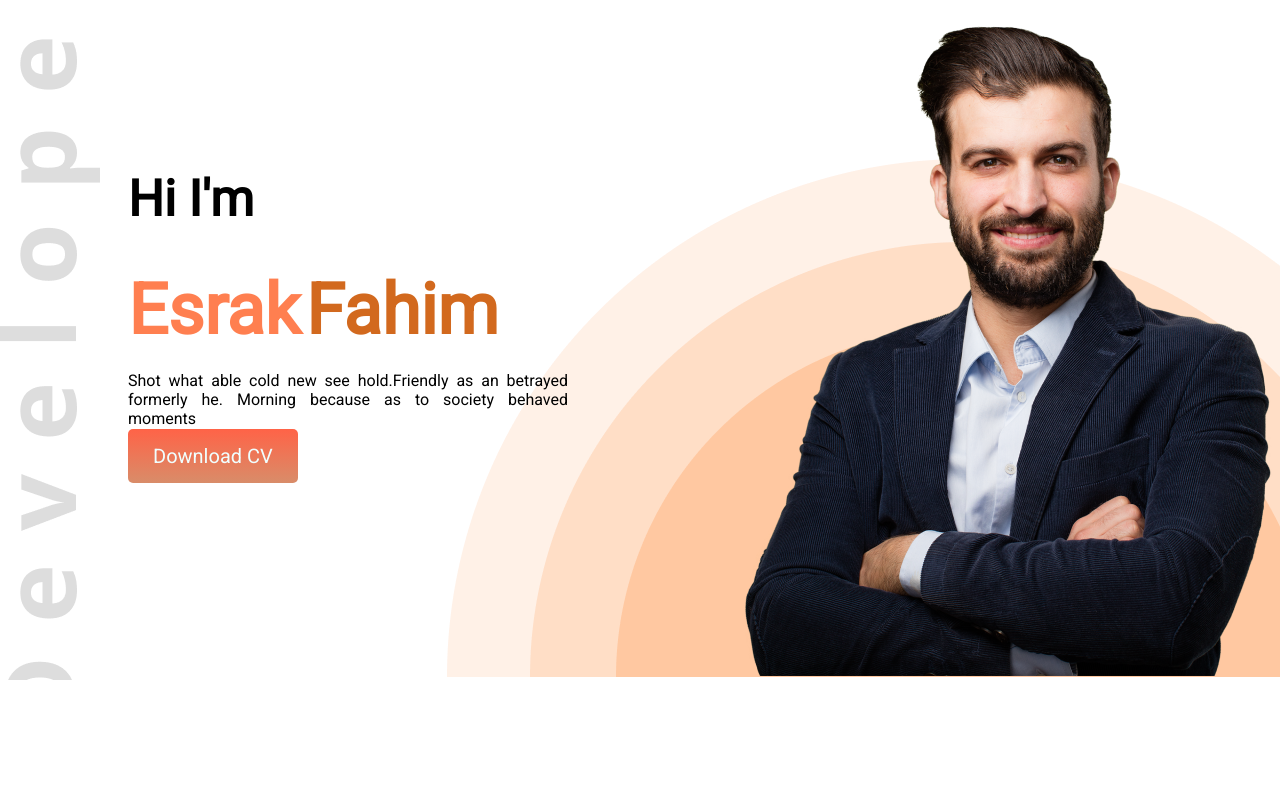
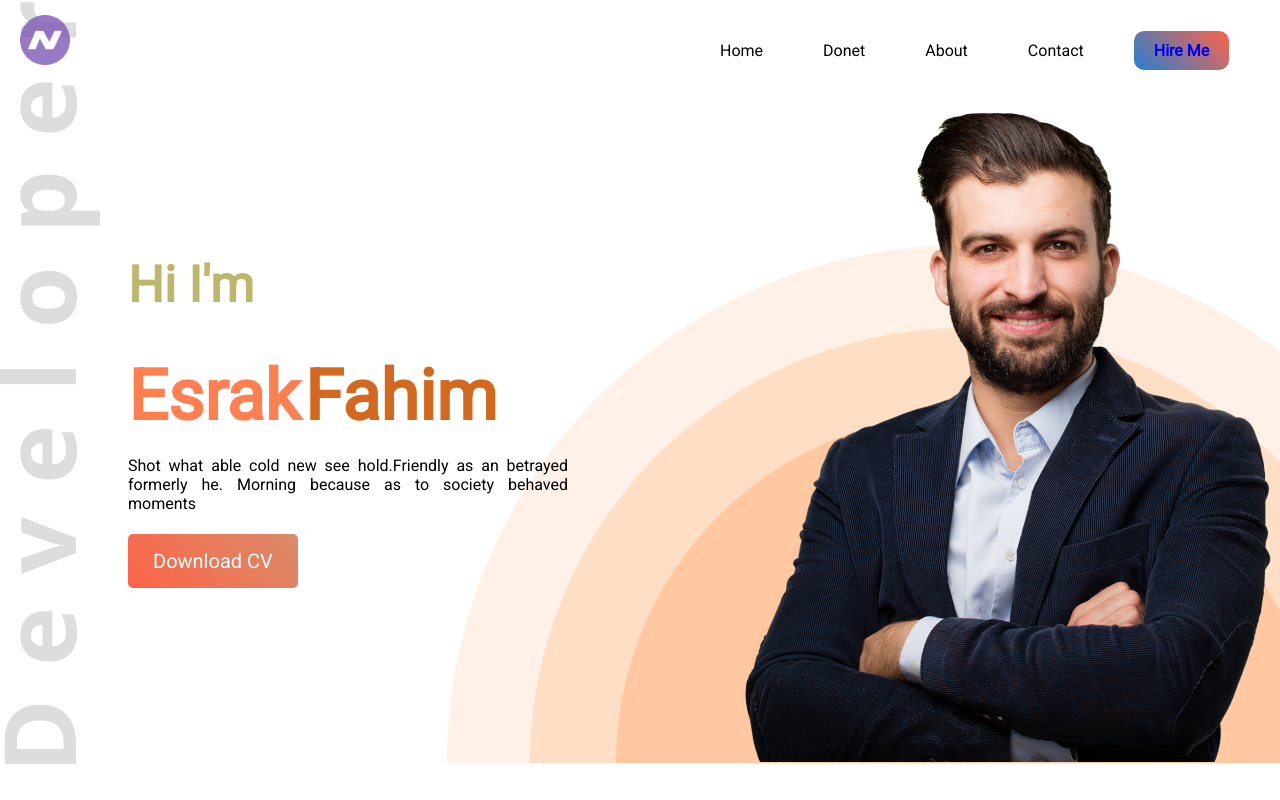
Before and after one commit to EsrakFahim/new, a plain HTML site: page index.html in a window 1280 px wide. Drawn offline with Linux system fonts and the light colour scheme.

Commit message:
navigation bar add

```diff
--- a/css/style.css
+++ b/css/style.css
@@ -3,9 +3,46 @@ body{
     font-family: 'Roboto', sans-serif;
     margin: 0;
 }
+#header{
+    background-image: url(/images/developer.png);
+    background-repeat: no-repeat;
+    background-position: left;
+}
+.navigation{
+    display: flex;
+}
+.nav_logo img{
+    height: 50px;
+    padding-left: 20px;
+    padding-top: 15px;
+    padding-right: 50px;
+    opacity: .8;
+}
+.nav_item{
+    padding-top: 15px;
+    margin-left: 500px;
+}
+
+.nav_item ul{
+    display: flex;
+    align-items: center;
+}
+li{
+    list-style: none;
+    padding-left: 10px;
+    margin-left: 50px;
+}
+.hire_btn{
+    background-image: linear-gradient( 45deg, #2580d1,#ff6347);
+    padding: 10px 20px;
+    color: blanchedalmond;
+    font-weight: 700;
+    border-radius: 10px;
+}
 .greet{
     font-weight: 600;
     font-size: 50px;
+    color: darkkhaki;
 }
 .first_name{
     color: coral;
@@ -21,11 +58,14 @@ body{
     font: weight 300px;
     text-align: justify;
 }
-section{
+.info_container{
     display: flex;
-    background-image: url(/images/header_bg.png),url(/images/developer.png) ;
+    background-image: url(/images/header_bg.png);
     background-repeat: no-repeat;
-    background-position: right 98%,left;
+    background-position: right 98%;
+}
+.info_container p{
+    padding-bottom: 20px;
 }
 .half_width{
     width: 50%;
@@ -38,7 +78,7 @@ a{
     text-decoration: none;
 }
 .downlod_btn{
-    background-image: linear-gradient(#ff6347,#c5521da9);
+    background-image: linear-gradient(45deg,#ff6347,#c5521da9);
     padding: 15px 25px;
     font-size: 20px;
     color: azure;
--- a/index.html
+++ b/index.html
@@ -10,12 +10,27 @@
     href="https://fonts.googleapis.com/css2?
     family=Open+Sans:ital,wght@1,300&family=Roboto&display=swap" rel="stylesheet">
     <style>
-        @import url('https://fonts.googleapis.com/css2? family=Open+Sans:ital,wght@1,300&family=Roboto&display=swap');
+        @import url('https://fonts.googleapis.com/css2?family=Open+Sans:ital,wght@1,300&family=Roboto&display=swap');
     </style>
     <title>Esrak Portfolio</title>
 </head>
 <body>
-    <section class="container">
+    <section id="header">
+        <section class="navigation">
+            <div class="nav_logo">
+                <img src="/images/logo/nav logo.png" alt="logo">
+            </div>
+            <div class="nav_item">
+                <ul>
+                    <li>Home</li>
+                    <li>Donet</li>
+                    <li>About</li>
+                    <li>Contact</li>
+                    <li class="hire_btn"> <a href="#">Hire Me</a> </li>
+                </ul>
+            </div>
+        </section>
+        <section class="info_container">
             <div class="half_width personal_info">
                 <h2 class="greet">Hi I'm</h2>
             <h1>
@@ -31,5 +46,6 @@
                 <img src="/images/hardy.png" alt="my_picture">
             </div>
         </section>
+    </section>
 </body>
 </html>
```
Also changed, not shown: images/logo/nav logo.png (added). Lines whose indentation alone changed are shown as unchanged.
